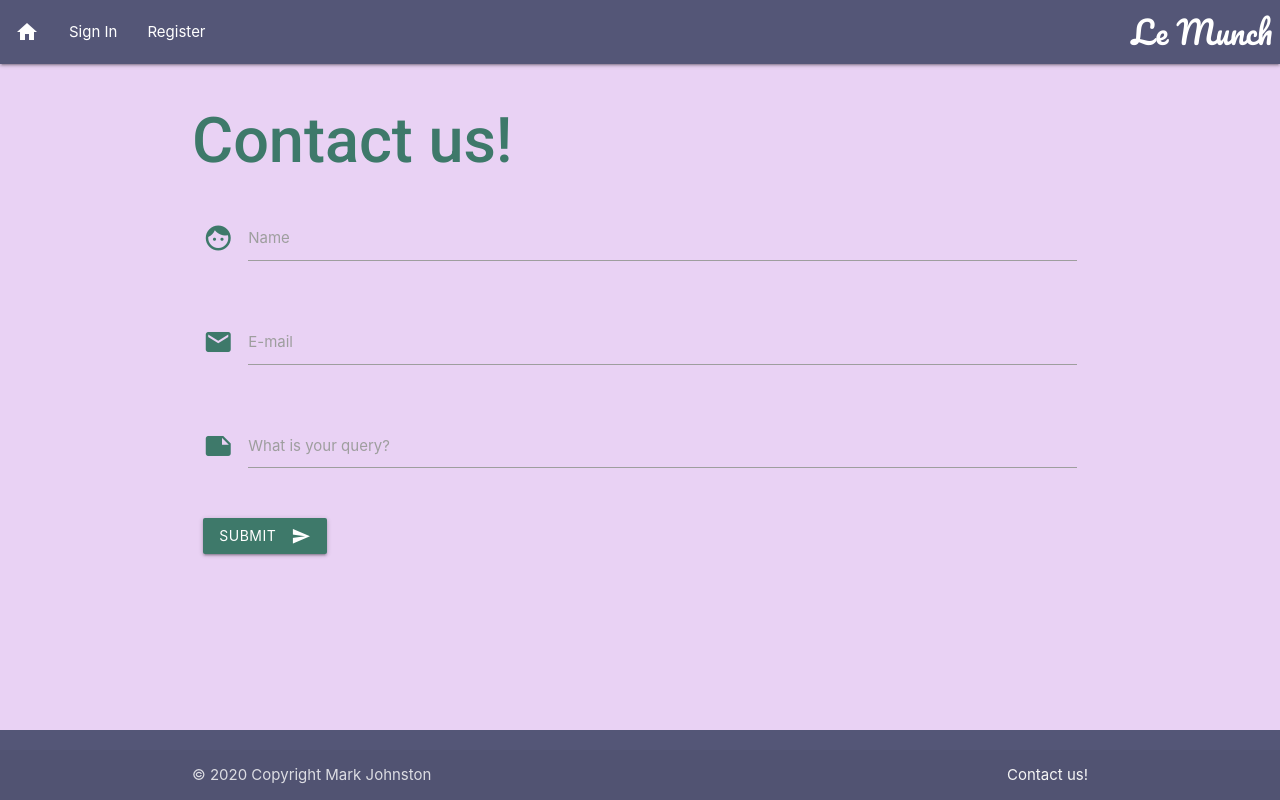
After one commit to markj0hnst0n/LeMunch, a Flask app: page /contact in a window 1280 px wide. The commit adds this page. Run offline with Flask 2, Linux system fonts and the light colour scheme; some libraries are stand-ins or nearby versions.

Commit message:
contact form added but not currently wired up

```diff
--- a/app.py
+++ b/app.py
@@ -362,6 +362,15 @@ def like_recipe(recipe_id):
                         recipe_user=recipe['user']))
 
 
+@app.route('/contact', methods=["GET", "POST"])
+def contact():
+    if 'user' in session:
+        db_user = user_collection.find_one({"username": session['user']})
+        if db_user:
+            return render_template('contact.html', user=db_user['username'])
+    return render_template('contact.html')
+
+
 if __name__ == "__main__":
     app.run(host=os.environ.get("IP"),
             port=int(os.environ.get("PORT")),
--- a/static/js/script.js
+++ b/static/js/script.js
@@ -37,7 +37,4 @@ $(document).ready(function () {
 	$(method_fields_wrapper).on("click",".remove_field", function(e){ //user click on remove method step
 		e.preventDefault(); $(this).parent('div').remove(); method_step_count--;
     })
-
-    const date_sort = $("#date_sort");
-
 });
--- a/templates/base.html
+++ b/templates/base.html
@@ -104,12 +104,13 @@
         </main>
         <script src="https://code.jquery.com/jquery-3.5.1.min.js" integrity="sha256-9/aliU8dGd2tb6OSsuzixeV4y/faTqgFtohetphbbj0=" crossorigin="anonymous"></script>
         <script src="https://cdnjs.cloudflare.com/ajax/libs/materialize/1.0.0/js/materialize.min.js"></script>
+        <script type="text/javascript" src="https://cdn.jsdelivr.net/npm/emailjs-com@2/dist/email.min.js"></script>
         <script src="{{ url_for('static', filename='js/script.js') }}"></script>
         <footer class="page-footer nav-colour">
             <div class="footer-copyright">
                 <div class="container">
                     © 2020 Copyright Mark Johnston
-                    <a class="grey-text text-lighten-4 right" href="#!">More Links</a>
+                    <a class="grey-text text-lighten-4 right" href="{{ url_for('contact', user=session.user) }}">Contact us!</a>
                 </div>
             </div>
         </footer>
--- /dev/null
+++ b/templates/contact.html
@@ -0,0 +1,40 @@
+{% extends 'base.html' %}
+
+{% block content %}
+
+<section>
+    <div class="container">
+        <h1 class="title-font">Contact us!</h1>
+        <div class="row">
+            <form class="col s12" method="POST" action="{{ url_for('contact') }}">
+                <div class="row">
+                    <div class="input-field col s12">
+                        <i class="material-icons prefix">face</i>
+                        <input id="name" name="name" type="text" class="validate" />
+                        <label for="name">Name</label>
+                    </div>
+                </div>
+                <div class="row">
+                    <div class="input-field col s12">
+                        <i class="material-icons prefix">email</i>
+                        <input id="email" name="email" type="email" class="validate" />
+                        <label for="email">E-mail</label>
+                    </div>
+                </div>
+                <div class="row">
+                    <div class="input-field col s12">
+                        <i class="material-icons prefix">note</i>
+                        <textarea id="query" name="query" minlength="5" maxlength="200" class="materialize-textarea validate" required></textarea>
+                        <label for="query">What is your query?</label>
+                    </div>
+                </div>
+                <button class="btn waves-effect waves-light btn-colour" type="submit">
+                    Submit
+                    <i class="material-icons right">send</i>
+                </button>
+            </form>
+        </div>
+    </div>
+</section>
+
+{% endblock %}
```
Also changed, not shown: templates/profile.html (+0 -10 lines), package-lock.json (added).
